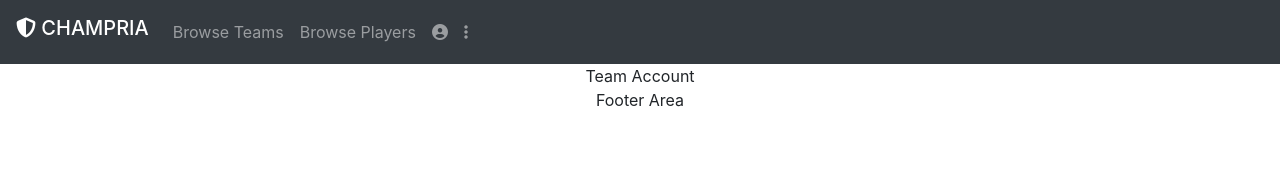
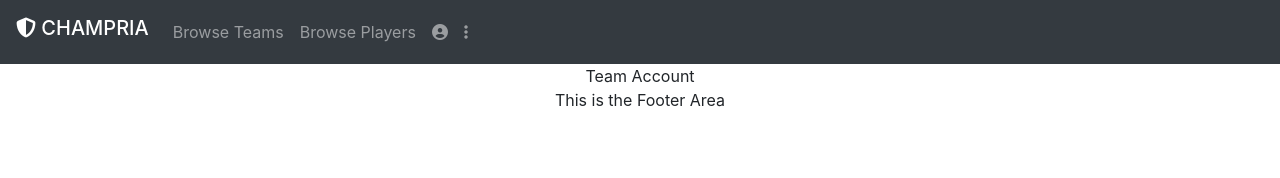
Before and after one commit to justingarcianm/champria-front-end, a React (Create React App) app: page /team_account in a window 1280 px wide. Shown: the top 178 px of the page. Built offline with nearby package versions, Linux system fonts and the light colour scheme.

Commit message:
changed footer text

```diff
--- a/src/components/topandbottom/Footer.js
+++ b/src/components/topandbottom/Footer.js
@@ -2,6 +2,6 @@ import React, { Component } from "react";
 
 export default class Footer extends Component {
   render() {
-    return <div>Footer Area</div>;
+    return <div>This is the Footer Area</div>;
   }
 }
```
